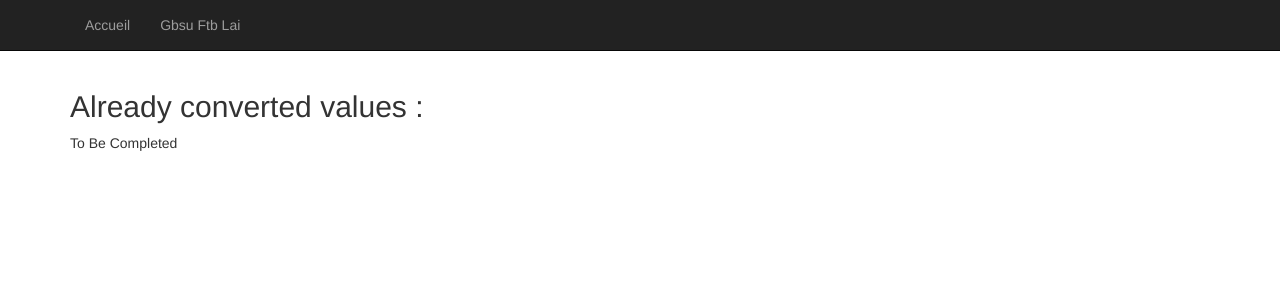
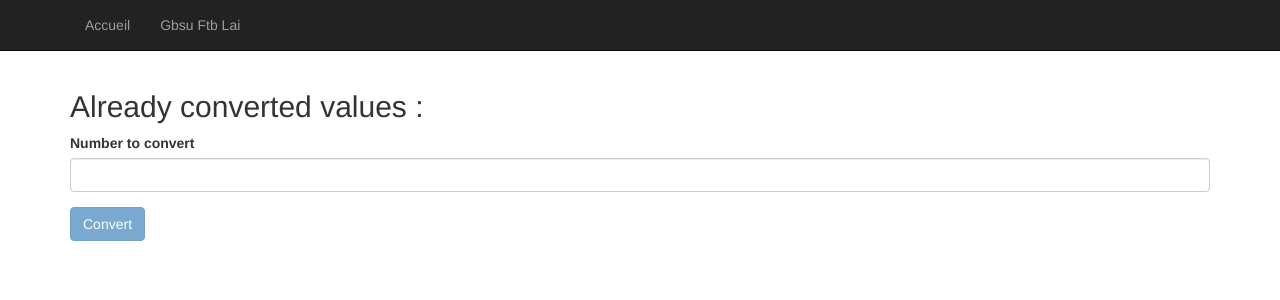
Before and after one commit to AhmedRh/gbsu-ftb-lai-instruction-master, an Angular app in the folder gbsuftblai-ui/: page /gbsu-ftb-lai in a window 1280 px wide. Shown: the top 300 px of the page. Built offline with nearby package versions, Linux system fonts and the light colour scheme.

Commit message:
Complete the gbsu-ftb-lai form component

```diff
--- a/gbsuftblai-ui/src/app/gbsu-ftb-lai-form/gbsu-ftb-lai-form.component.html
+++ b/gbsuftblai-ui/src/app/gbsu-ftb-lai-form/gbsu-ftb-lai-form.component.html
@@ -1,3 +1,9 @@
 <div class="container">
-    To Be Completed
+  <form [formGroup]="form" (ngSubmit)="submitNumber()">
+    <div class="form-group">
+      <label for="inputNumber">Number to convert</label>
+      <input name="inputNumber" type="number" formControlName="inputNumber" class="form-control">
+    </div>
+    <button type="submit" class="btn btn-primary" [disabled]="!form.dirty || form.invalid">Convert</button>
+  </form>
 </div>
--- a/gbsuftblai-ui/src/app/gbsu-ftb-lai-form/gbsu-ftb-lai-form.component.ts
+++ b/gbsuftblai-ui/src/app/gbsu-ftb-lai-form/gbsu-ftb-lai-form.component.ts
@@ -1,5 +1,6 @@
 import { Component, EventEmitter, OnInit, Output } from '@angular/core';
-import { FormBuilder, FormGroup, Validators } from '@angular/forms';
+import { FormBuilder, FormControl, FormGroup, Validators } from '@angular/forms';
+import { GbsuFtbLaiService } from '../gbsu-ftb-lai.service';
 
 @Component({
   selector: 'app-gbsu-ftb-lai-form',
@@ -7,15 +8,23 @@ import { FormBuilder, FormGroup, Validators } from '@angular/forms';
 })
 export class GbsuFtbLaiFormComponent implements OnInit {
 
+  form : FormGroup;
+
+  @Output() submitNumberOutput = new EventEmitter();
+
 
   constructor() {
 
   }
 
   ngOnInit(): void {
+    this.form = new FormGroup({
+      inputNumber: new FormControl(Validators.required)
+    });
   }
 
   submitNumber(): void {
+    this.submitNumberOutput.emit(this.form.value.inputNumber);
   }
 
 }
```
